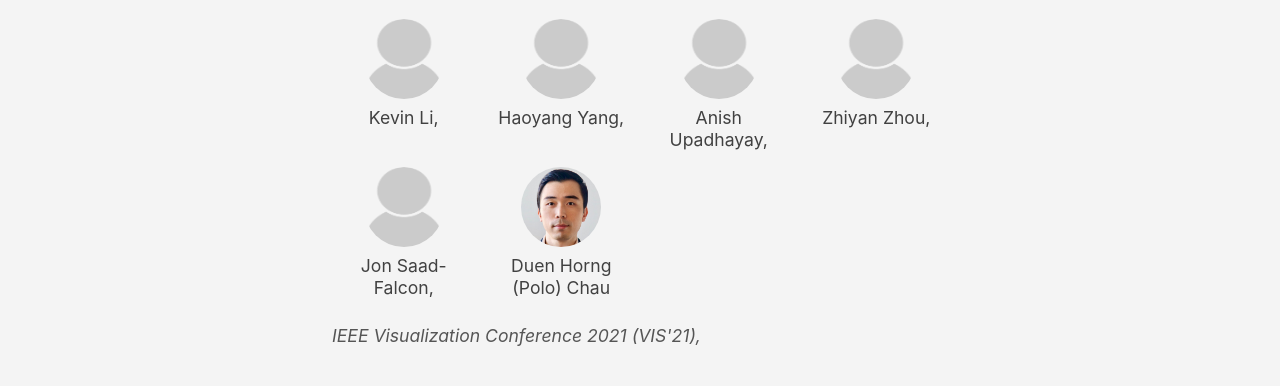
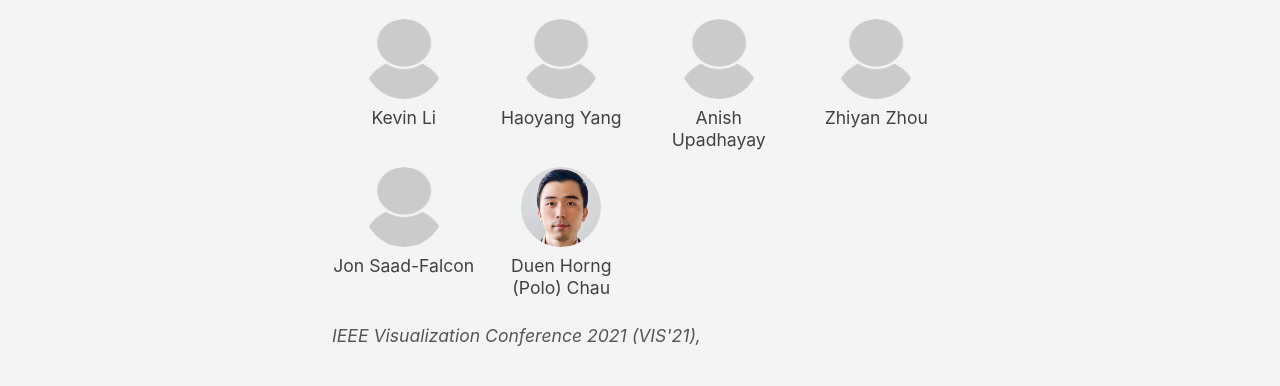
Before and after one commit to jonsaadfalcon/PersonalWebsite, a Jekyll site: the page built from _posts/papers/2021-07-27-argo-scholar.md, in a window 1280 px wide. Shown: the part 227-613 px from the top of the page. Built offline with Jekyll 4.4.1, drawn with Linux system fonts in a browser that asks for light colours; nearby versions of some CDN libraries; some web fonts are replaced.

```diff
--- a/_posts/papers/2021-07-27-argo-scholar.md
+++ b/_posts/papers/2021-07-27-argo-scholar.md
@@ -5,11 +5,11 @@ permalink: papers/argo-scholar
 id: argo-scholar
 title: "Argo Scholar: Interactive Visual Exploration of Literature in Browsers"
 authors:
-  - Kevin Li,
-  - Haoyang Yang,
-  - Anish Upadhayay,
-  - Zhiyan Zhou,
-  - Jon Saad-Falcon,
+  - Kevin Li
+  - Haoyang Yang
+  - Anish Upadhayay
+  - Zhiyan Zhou
+  - Jon Saad-Falcon
   - Duen Horng (Polo) Chau
 venue: "IEEE Visualization Conference 2021"
 venue-shorthand: VIS'21
```
